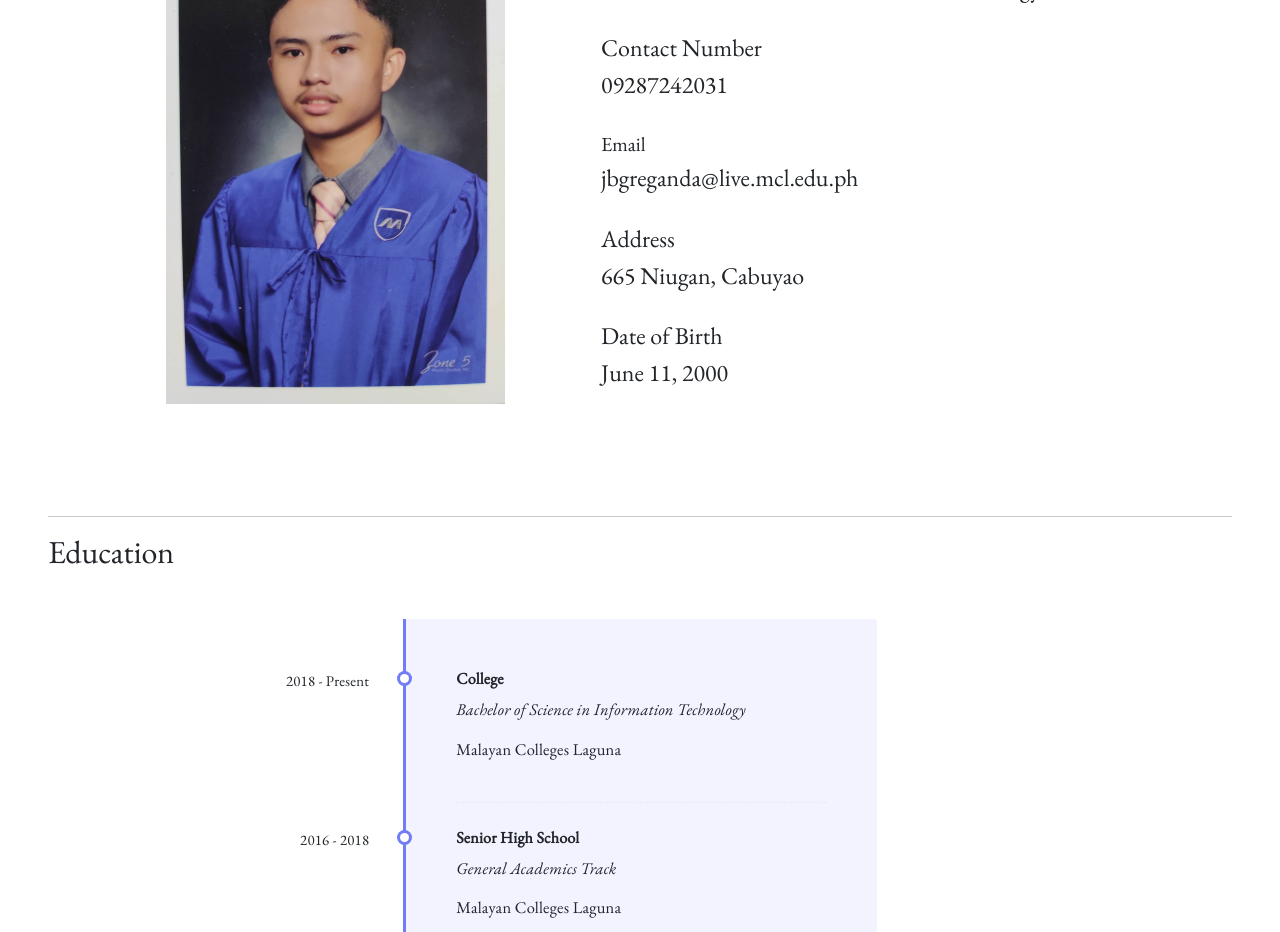
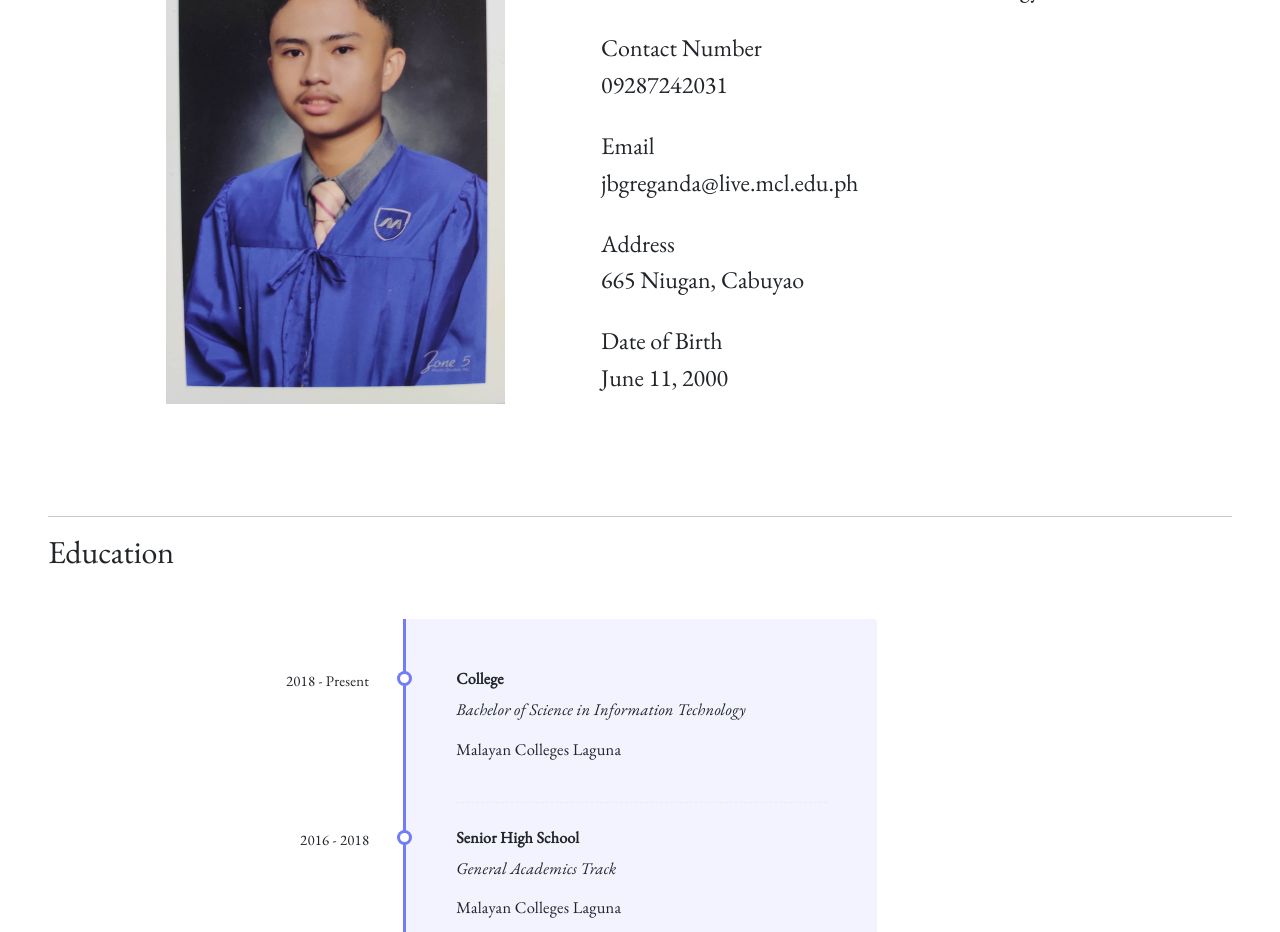
Before and after one commit to jbgrgnd/jbgrgnd.github.io, a plain HTML site: page about.html in a window 1280 px wide. Shown: the part 860-1792 px from the top of the page. Drawn offline with nearby package versions, Linux system fonts and the light colour scheme.

Commit message:
Update about.html

```diff
--- a/about.html
+++ b/about.html
@@ -86,7 +86,7 @@
                           <h4>Contact Number</h4>
                           <h4>09287242031</h4>
                           <br>
-                          <h5>Email</h5>
+                          <h4>Email</h4>
                           <h4>jbgreganda@live.mcl.edu.ph</h4>
                           <br>
                           <h4>Address</h4>
```
